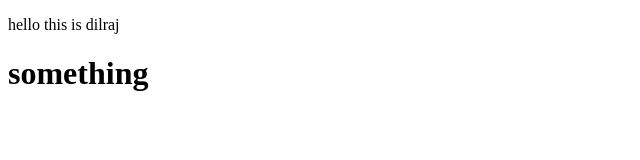
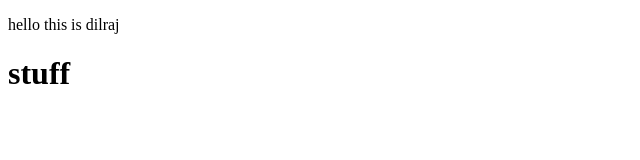
Before and after one commit to dilrajm/fruidle, a plain HTML site: page fruidle.html in a window 1280 px wide. Shown: the whole page, without its empty margins (0-640 px from the left). Drawn offline with Linux system fonts and the light colour scheme.

Commit message:
Update fruidle.html

```diff
--- a/fruidle.html
+++ b/fruidle.html
@@ -7,6 +7,6 @@
     </head>
     <body>
         <p>hello this is dilraj</p>
-        <h1>something</h1>
+        <h1>stuff</h1>
     </body>
 </html>
```
